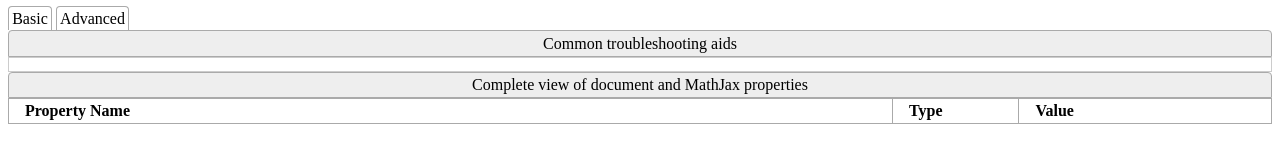
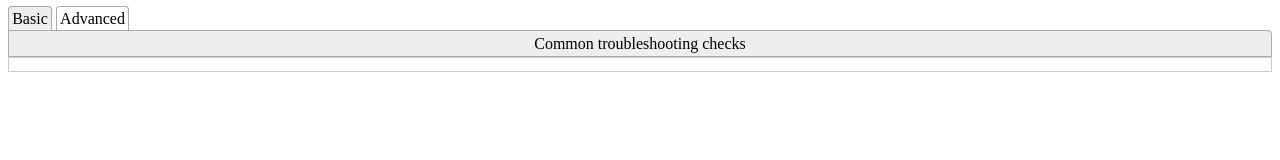
Before and after one commit to shogun70/MathJax-test, a plain HTML site: page tools/diagnostix.html in a window 1280 px wide. Drawn offline with Linux system fonts and the light colour scheme.

Commit message:
Update / fix presentation

```diff
--- a/tools/diagnostix.html
+++ b/tools/diagnostix.html
@@ -2,6 +2,7 @@
 <html>
 <head>
 <title>MathJax Diagnostix</title>
+<!-- Copyright (c) 2010 Design Science, Inc. -->
 <meta http-equiv="Content-Type" content="text/html; charset=UTF-8" />
 <style>
 html {
@@ -80,9 +81,9 @@ caption {
 	background-color: #eee;
 	border: 1px solid #aaa;
 	padding: 0.2em;
-	-moz-border-radius: 4px 4px 0 0;
-	-webkit-border-radius: 4px 4px 0 0;
-	border-radius: 4px 4px 0 0;
+	-moz-border-radius: 0 4px 0 0;
+	-webkit-border-radius: 0 4px 0 0;
+	border-radius: 0 4px 0 0;
 }
 th, td {
 	border: 1px solid #aaa;
@@ -99,18 +100,29 @@ input[type=text] { width: 20em; }
 #basic tr, #basic th, #basic td {
 	border: none;
 }
+.hidden { position: absolute; position: fixed; top: 0px; left: 0px; width: 100%; height: 0px; overflow: hidden; visibility: hidden; }
 </style>
+<script src="ui.js"></script>
+<script>
+var mui = MathJaxUI, $ = mui.$, $$ = mui.$$,
+	extend = Object.extend, each = Object.each, forEach = Array.forEach, eachWord = String.eachWord;
+</script>
 </head>
 <body>
 <form action="mailto:" method="post" enctype="text/plain">
-<div class="tabbox">
-	<ul class="tabs">
-		<li><a href="#basic">Basic</a></li>
-		<li><a href="#advanced">Advanced</a></li>
+
+
+<div id="tabbox">
+	<ul id="tabs" class="tabs">
+		<li><a href="#basicPanel">Basic</a></li>
+		<li><a href="#advancedPanel">Advanced</a></li>
 	</ul>
-	<div class="tabpanels">
+
+<div id="tabpanels">
+
+<div id="basicPanel">
 <table id="basic">
-	<caption>Common troubleshooting aids</caption>
+	<caption>Common troubleshooting checks</caption>
 	<col />
 	<col width="20%" />
 	<tbody class="template">
@@ -118,6 +130,9 @@ input[type=text] { width: 20em; }
 		<tr><td></td><td></td></tr>
 	</tbody>
 </table>
+</div>
+
+<div id="advancedPanel">
 <table id="advanced">
 	<caption>Complete view of document and MathJax properties</caption>
 	<col />
@@ -130,15 +145,54 @@ input[type=text] { width: 20em; }
 		<tr class="template"><td></td><td></td><td></td></tr>
 	</tbody>
 </table>
-	</div>
 </div>
+
+</div>
+
+</div>
+
 </form>
+<script>
+(function() {
+
+var tabpanels = $("#tabpanels");
+var height = (window.innerHeight || document.documentElement.offsetHeight) - tabpanels.offsetTop - document.body.offsetTop;
+var h = height * 0.95 + "px";
+eachWord("basicPanel advancedPanel", function(id) {
+	var el = $("#" + id);
+	el.style.height = h;
+	el.style.overflowX = "hidden";
+	el.style.overflowY = "scroll";
+});
+var onclick = function(e) {
+	var href = this.href;
+	var m = href.split("#");
+	if (m[0] !== document.URL) return;
+	var panel = $("#" + m[1]);
+	var box = panel.parentNode;
+	Array.forEach(box.childNodes, function(node) {
+		if (node.nodeType !== 1) return;
+		mui.ClassList(node).add("hidden");
+	});
+	mui.ClassList(panel).remove("hidden");
+
+	var li = this.parentNode;
+	var ul = li.parentNode;
+	Array.forEach(ul.childNodes, function(node) {
+		if (node.nodeType !== 1) return;
+		node.className = "";
+	});
+	li.className = "selected";
+
+	return false;
+}
+
+Array.forEach($$("a", $("#tabs")), function(link, i) { link.onclick = onclick; if (i === 0) link.onclick(); });
+
+})();
+</script>
 </body>
-<script src="ui.js"></script>
 <script>
-var mui = MathJaxUI, $ = mui.$, $$ = mui.$$,
-	extend = Object.extend, each = Object.each, forEach = Array.forEach, eachWord = String.eachWord;
-
 var context = (window.MathJax) ? window : parent;
 var MathJax = context.MathJax;
 
```
Also changed, not shown: tools/diagnostix.js (+24 -3 lines).
